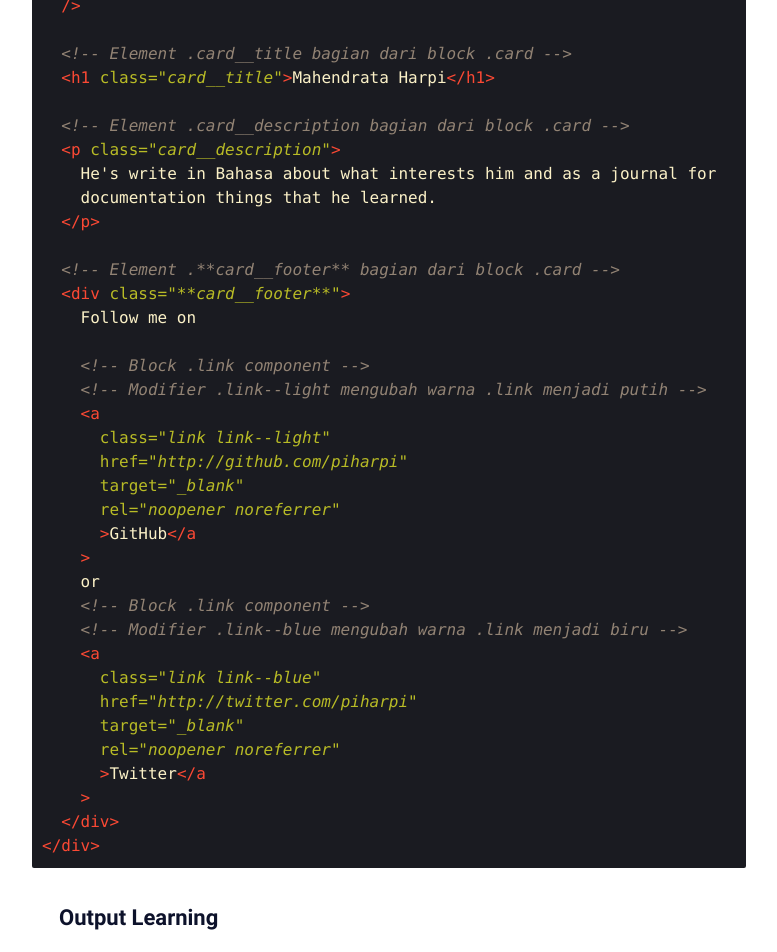
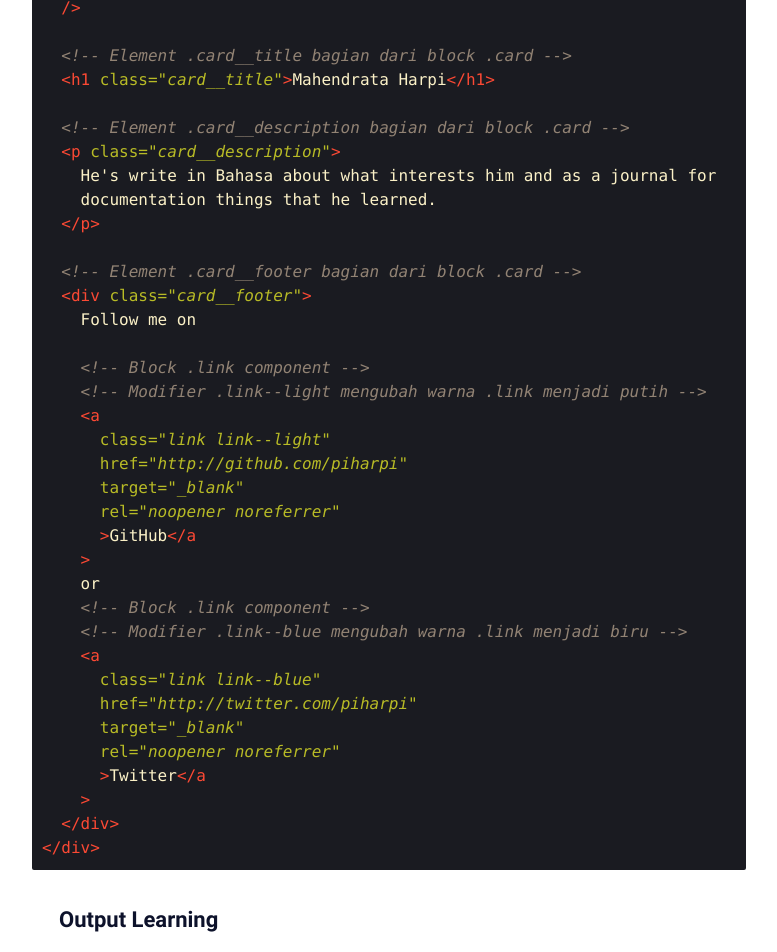
Before and after one commit to piharpi/piharpi.com, a Jekyll site: the page built from _posts/metodologi-bem-css/2020-04-26-metodologi-bem-css.md, in a window 1280 px wide and 1400 px high, scrolled down 4443 px. Shown: the top 952 px of the window, without its empty margins (251-1028 px from the left). Built offline with Jekyll 4.4.1, drawn with Linux system fonts in a browser that asks for light colours; some of the changed text lies outside the part shown.

Commit message:
remove image and replace wiht embeded link

````diff
--- a/_posts/metodologi-bem-css/2020-04-26-metodologi-bem-css.md
+++ b/_posts/metodologi-bem-css/2020-04-26-metodologi-bem-css.md
@@ -89,7 +89,11 @@
 
 **Pro,** BEM jelas less-confusing, dengan adanya **Block** sebagai inti komponen(wrapper), **Element** bagian dari block, dan **Modifier** sebagai pengubah behaviour, kita bisa mengerti peran masing-masing class selector dan setiap class selector memilki penamaan *unique/*unik, sehingga kita tidak lagi mengalami konflik dengan nama class selector yang lain (**Modularity**), Jika suatu nama block sudah tersedia maka harusnya itu dapat digunakan kembali dan itu akan mengurangi jumlah baris css yang ditulis (**Reusabilty**), struktur yang sederhana tetapi jelas, mempermudah developer untuk bisa mengingat kembali kode yang ia tulis ataupun pada saat prosses debugging (**Structure**).
 
+---
+
 **Kontra,** harus melakukan _nesting/repeated_ penamaan, dan harus memberikan double-underscore(\_\_) atau double-dashes(—) pada saat pemberian nama classes yang membuat beberapa orang tidak menyukai itu, dan suatu saat nama class selector akan semakin panjang tergantung pada nama elemen dan block.
+
+---
 
 **Solusi Kontra,** dapat diatasi dengan menggunakan [Sass](https://sass-lang.com/) jika kalian biasa menggunakanya itu akan lebih baik.
 
@@ -112,7 +116,7 @@
 }
 ```
 
-Implementasi pada HTML, bisa ditebak apa yang terjadi dengan `.card__avatar--circle`? dapat dijelaskan disini, `--circle` akan mengubah elemen `.__avatar` yang dimiliki oleh block `.card` menjadi bulat, cukup meaningful bukan?
+Implementasi pada HTML, bisa ditebak apa yang terjadi dengan `.card__avatar--circle`? dapat dijelaskan disini, `.--circle` akan mengubah elemen `.__avatar` yang dimiliki oleh block `.card` menjadi bulat, cukup meaningful bukan?
 
 ```html
 <!-- Block .card sebuah component card -->
@@ -138,8 +142,8 @@
     documentation things that he learned.
   </p>
 
-  <!-- Element .**card__footer** bagian dari block .card -->
-  <div class="**card__footer**">
+  <!-- Element .card__footer bagian dari block .card -->
+  <div class="card__footer">
     Follow me on
 
     <!-- Block .link component -->
@@ -167,12 +171,17 @@
 
 ## Output Learning
 
-Gambar dibawah ini merupakan hasil komponen card yang saya buat berdasarkan konsep diatas, sengaja tidak saya lampirkan CSS karena terlalu panjang nantinya, namun hasil diatas dan source code bisa diakses pada [disini](https://codesandbox.io/s/bem-css-y55p2?file=/index.html).
+Dibawah ini merupakan hasil komponen card yang saya buat berdasarkan konsep diatas, sengaja tidak saya lampirkan CSS karena terlalu panjang nantinya, namun hasil dan source code bisa diakses pada [disini](https://codesandbox.io/s/bem-css-y55p2?file=/index.html) atau playground dibawah ini.
 
-<figure>
-  <img src="/metodologi-bem-css/implementing-bem-css.png" alt="Hasil dari metodologi BEM CSS">
-  <figcaption>Fig 3. Hasil dari metodologi BEM CSS </figcaption>
-</figure>
+
+<iframe
+     src="https://codesandbox.io/embed/bem-css-y55p2?autoresize=1&fontsize=14&hidenavigation=1&view=preview"
+     style="width:100%; height:500px; border:0; border-radius: 4px; overflow:hidden;"
+     title="BEM CSS"
+     allow="accelerometer; ambient-light-sensor; camera; encrypted-media; geolocation; gyroscope; hid; microphone; midi; payment; usb; vr"
+     sandbox="allow-forms allow-modals allow-popups allow-presentation allow-same-origin allow-scripts"
+   ></iframe>
+<figcaption>Embed Hasil dari metodologi BEM CSS </figcaption>
 
 ### Conclusion
 
````
